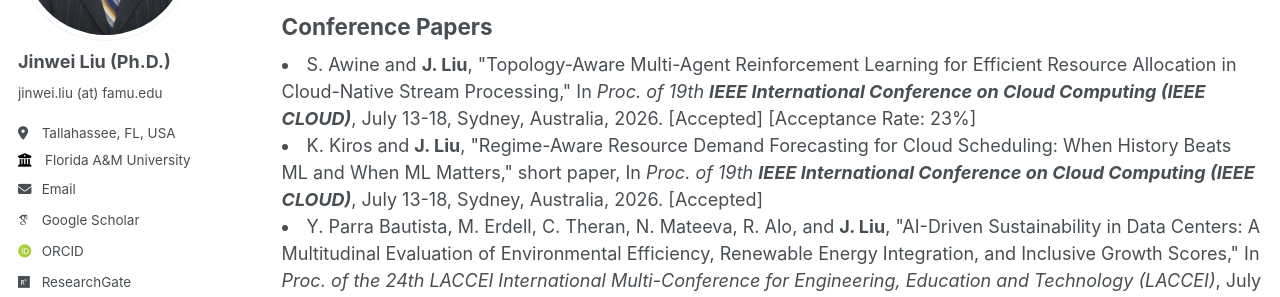
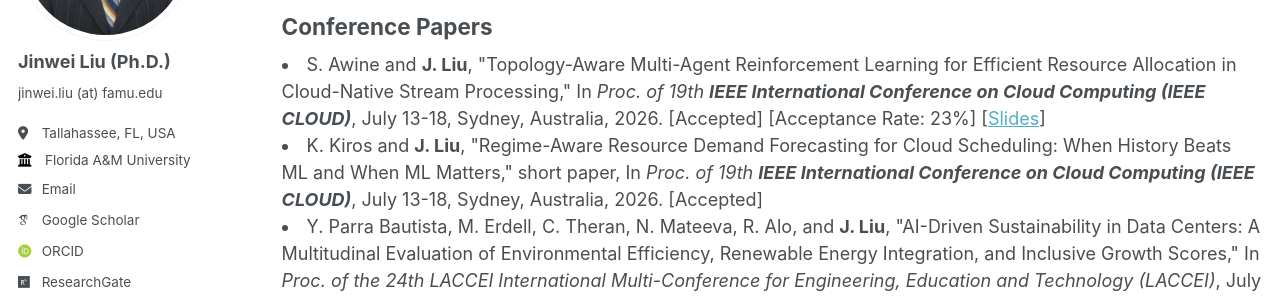
Before and after one commit to jinweiliucu/jinweiliucu.github.io, a Jekyll site: the page built from _publications/publications.html, in a window 1280 px wide and 900 px high. Shown: the part 238-535 px from the top of the window. Built offline with Jekyll 4.4.1, drawn with Linux system fonts in a browser that asks for light colours; some web fonts are replaced.

Commit message:
Update publications.html

```diff
--- a/_publications/publications.html
+++ b/_publications/publications.html
@@ -11,7 +11,7 @@ author_profile: true
 	<li>
     S. Awine and <strong>J. Liu</strong>, "Topology-Aware Multi-Agent Reinforcement Learning for Efficient Resource Allocation in Cloud-Native Stream Processing,"
     In <em>Proc. of 19th <strong>IEEE International Conference on Cloud Computing (IEEE CLOUD)</strong></em>, July 13-18, Sydney, Australia, 2026. [Accepted] [Acceptance Rate: 23%]
-    <!-- [<a href="/files/articles/WF-PST2025LiuFalcon.pdf">Paper</a>]</span> -->
+    [<a href="/files/articles/CLOUD2026SlidesLiu.pdf">Slides</a>]</span>
     </span><br>
     </li>
 
```
